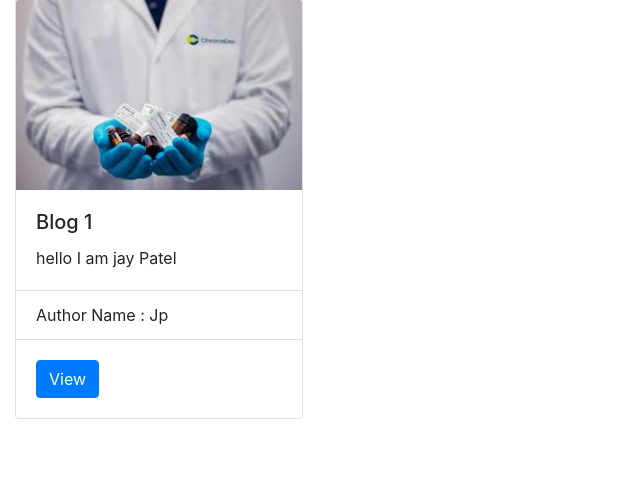
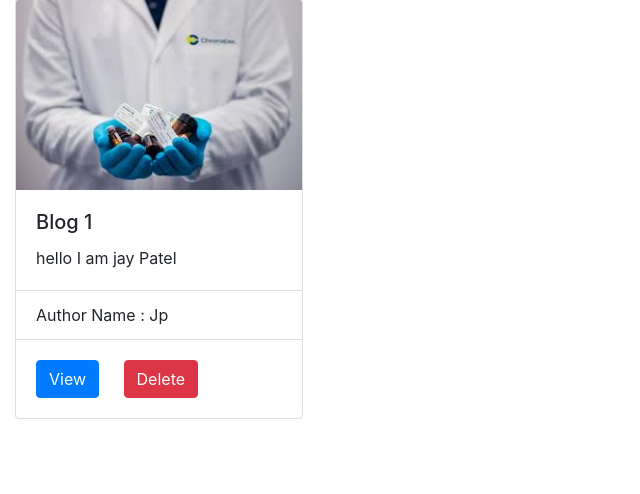
Before and after one commit to impateljay7480/GitLab, a Django app: page / in a window 1280 px wide. Shown: the part 73-567 px from the top of the page, without its empty margins (0-640 px from the left). Run offline with Django 3.2, Linux system fonts and the light colour scheme; data comes from the database, SQL or seed files in the repository; both versions use the stored data as it was after the commit; some libraries are stand-ins or nearby versions.

Commit message:
Delete Blog

```diff
--- a/Blog_App/urls.py
+++ b/Blog_App/urls.py
@@ -4,5 +4,7 @@ from Blog_App import views
 urlpatterns = [
     path('',views.index,name='index'),
     path('view/<int:id>/',views.blog_detail,name='view'),
+    path('delete/<int:id>/',views.delete,name='delete'),
+
 
 ]
--- a/Blog_App/views.py
+++ b/Blog_App/views.py
@@ -1,4 +1,4 @@
-from django.shortcuts import render,get_object_or_404
+from django.shortcuts import render,get_object_or_404,redirect
 from django.http import HttpResponse
 from Blog_App.models import Post_Blog
 # Create your views here.
@@ -10,3 +10,8 @@ def index(request):
 def blog_detail(request,id):
     detail = get_object_or_404(Post_Blog,pk=id)
     return render(request,'view.html',{'detail':detail})
+
+def delete(request,id):
+    post = get_object_or_404(Post_Blog,pk=id)
+    post.delete()
+    return redirect('/')
--- a/templates/index.html
+++ b/templates/index.html
@@ -28,7 +28,9 @@
                       <li class="list-group-item">Author Name : {{i.author}}</li>
                     </ul>
                     <div class="card-body">
-                        <a href="{% url 'Blog_App:view' i.pk %}" class="card-link"><button type="button" class="btn btn-primary">View</button>
+                        <a href="{% url 'Blog_App:view' i.pk %}" class="card-link"><button type="button" class="btn btn-primary">View</button></a>
+                        <a href="{% url 'Blog_App:delete' i.pk %}" class="card-link"><button type="button" class="btn btn-danger">Delete</button>
+                        </a>
                       </div>
                   </div>
             </div>
```
Also changed, not shown: db.sqlite3, media/blog_images/hel.jpg (added), media/blog_images/hel1.jpg (added).
